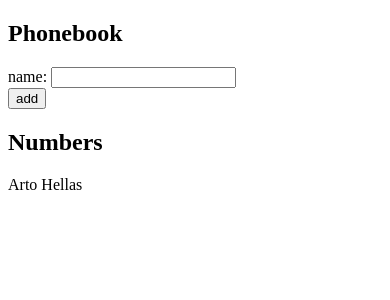
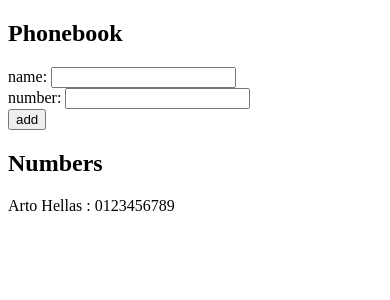
Before and after one commit to Adam-Doria/Full_stack_open_submissions, a React (Vite) app in the folder Part-2/phoneBook/: page / in a window 390 px wide. Shown: the top 300 px of the page. Built offline with nearby package versions, Linux system fonts and the light colour scheme.

Commit message:
exercise 2.8 :  add phone number

```diff
--- a/Part-2/phoneBook/src/App.jsx
+++ b/Part-2/phoneBook/src/App.jsx
@@ -1,29 +1,34 @@
 import { useState } from 'react'
 
 const App = () => {
-  const [persons, setPersons] = useState([{ name: 'Arto Hellas' }])
+  const [persons, setPersons] = useState([
+    { name: 'Arto Hellas', number: '0123456789' },
+  ])
   const [newName, setNewName] = useState('')
+  const [newNumber, setNewNumber] = useState('')
 
-  const handleChange = (event) => {
+  const handleNameChange = (event) => {
     event.preventDefault()
     setNewName(event.target.value)
   }
-
+  const handleNumberChange = (event) => {
+    event.preventDefault()
+    setNewNumber(event.target.value)
+  }
 
   const addContact = (event) => {
-
     event.preventDefault()
-    if (! newName) return
+    if (!newName || !newNumber) return
 
     const person = {
       name: newName,
+      number: newNumber,
     }
 
-    const isContactAlreadyExist = persons.find(
-      (person) => {
-        console.log( person.name, newName)
-        return person.name === newName}
-    )
+    const isContactAlreadyExist = persons.find((person) => {
+      console.log(person.name, newName)
+      return person.name === newName
+    })
 
     if (isContactAlreadyExist) {
       alert(`${newName} is already added to phonebook`)
@@ -31,6 +36,7 @@
 
     setPersons([...persons, person])
     setNewName('')
+    setNewNumber('')
   }
 
   return (
@@ -38,7 +44,10 @@
       <h2>Phonebook</h2>
       <form onSubmit={addContact}>
         <div>
-          name: <input value={newName} onChange={handleChange} />
+          name: <input value={newName} onChange={handleNameChange} />
+        </div>
+        <div>
+          number: <input value={newNumber} onChange={handleNumberChange} />
         </div>
         <div>
           <button type="submit">add</button>
@@ -46,7 +55,9 @@
       </form>
       <h2>Numbers</h2>
       {persons.map((person) => (
-        <p key={person.name}>{person.name}</p>
+        <p key={person.name}>
+          {person.name} : {person.number}
+        </p>
       ))}
     </div>
   )
```
